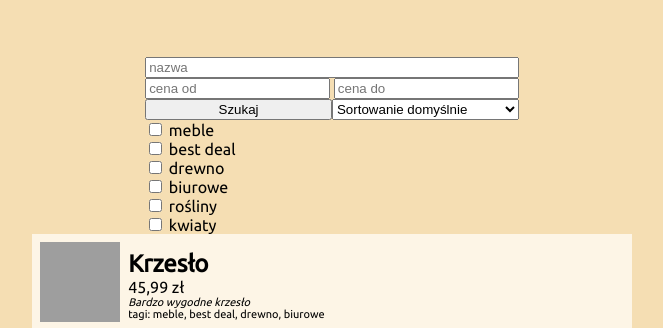
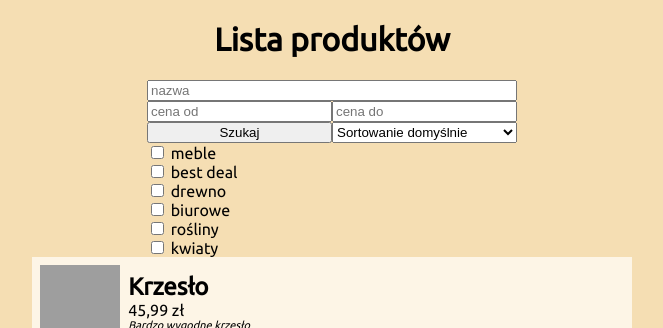
Before and after one commit to Potat0x/FrontendDeploy, a plain HTML site: page src/index.html in a window 1280 px wide. Shown: the top 328 px of the page, without its empty margins (308-971 px from the left). Drawn offline with Linux system fonts and the light colour scheme; grey boxes are pictures that could not be loaded.

Commit message:
Small UI fixes
-remove space between price inputs
-prevent filtering section from changing position

```diff
--- a/src/index.html
+++ b/src/index.html
@@ -16,12 +16,12 @@
 
 <body>
         <div class="container">
+
+                <h1>Lista produktów</h1>
                 <section class="card">
                         <input type="text" id="search-input" placeholder="nazwa">
-                        <div id="price-inputs">
-                                <input type="text" id="min-price" placeholder="cena od">
-                                <input type="text" id="max-price" placeholder="cena do">
-                        </div>
+                        <input type="text" id="min-price" placeholder="cena od">
+                        <input type="text" id="max-price" placeholder="cena do">
                         <button id="search-button">Szukaj</button>
                         <select id="sort-dropdown">
                                 <option value="default">Sortowanie domyślnie</option>
--- a/src/style.css
+++ b/src/style.css
@@ -33,7 +33,7 @@ body {
     width: 100vw;
     height: 100%;
     min-height: 100vh;
-    justify-content: center;
+    /* justify-content: center; */
     display: flex;
     flex-direction: column;
     align-items: center;
@@ -52,7 +52,6 @@ body {
 .card {
     display: grid;
     grid-template-columns: 1fr 1fr;
-    grid-template-rows: 1fr 1fr;
 }
 
 #search-input {
@@ -60,11 +59,6 @@ body {
     grid-row: 1;
 }
 
-#price-inputs {
-    grid-column: 1/3;
-    grid-row: 2;
-}
-
 .product-tags {
     font-style: normal;
 }
```
